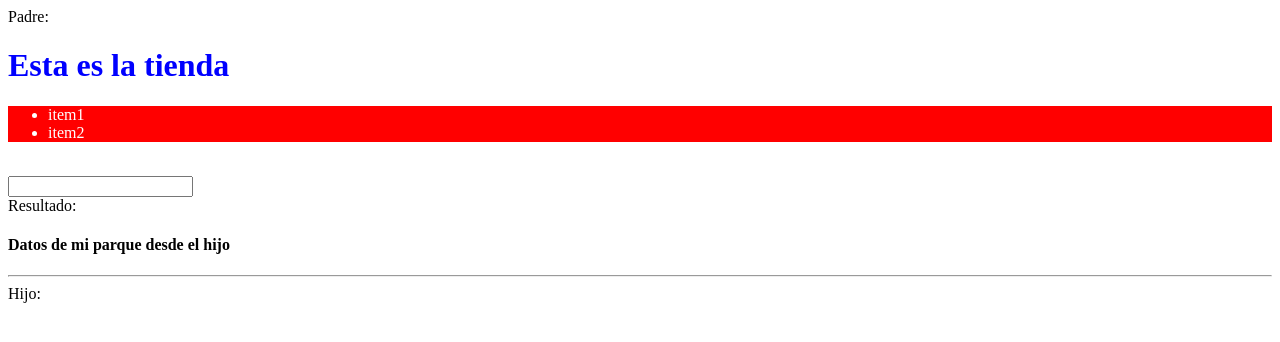
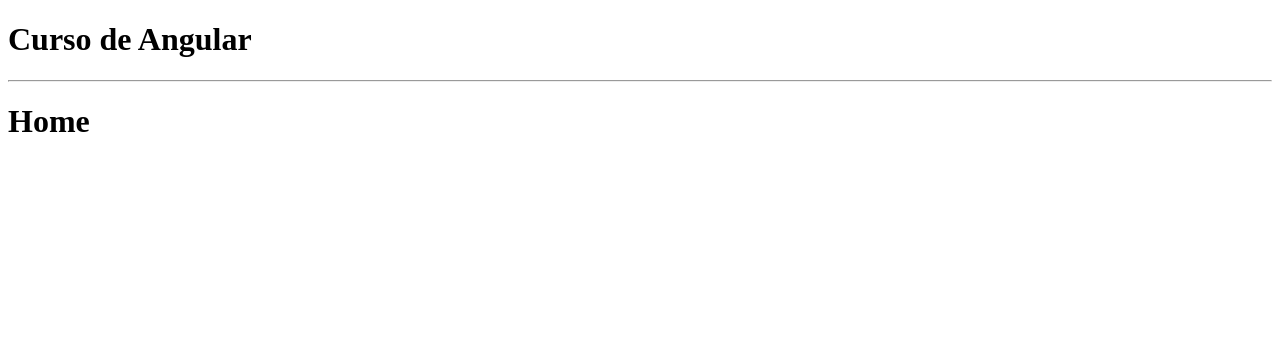
Before and after one commit to jdelagal/curso, an Angular app: page /home in a window 1280 px wide. Shown: the top 342 px of the page. Built offline with nearby package versions, Linux system fonts and the light colour scheme.

Commit message:
rutas contruccion 1.

```diff
--- a/src/app/app.component.html
+++ b/src/app/app.component.html
@@ -1,3 +1,9 @@
 <!--The content below is only a placeholder and can be replaced.-->
+<h1>
+    {{title}}
+</h1>
+
+<hr>
+
 <router-outlet></router-outlet>
 <!--<tienda></tienda>-->
--- a/src/app/app.component.ts
+++ b/src/app/app.component.ts
@@ -9,7 +9,7 @@ import { Component, DoCheck } from '@angular/core';
 })
 
 export class AppComponent implements DoCheck {
-  title = 'curso';
+  title = 'Curso de Angular';
 
   ngDoCheck(){
     console.log("ngDoCheck");
--- /dev/null
+++ b/src/app/components/animals/animals.component.html
@@ -0,0 +1 @@
+<h1>{{title}}</h1>
--- /dev/null
+++ b/src/app/components/animals/animals.component.ts
@@ -0,0 +1,16 @@
+import { Component, OnInit } from '@angular/core';
+
+
+@Component({
+  selector: 'animals',
+  templateUrl: './animals.component.html'
+
+})
+
+export class AnimalsComponent implements OnInit {
+  title = 'Animales';
+
+  ngOnInit(){
+    console.log("AnimalsComponent cargado");
+  }
+}
--- /dev/null
+++ b/src/app/components/contact/contact.component.html
@@ -0,0 +1 @@
+<h1>{{title}}</h1>
--- /dev/null
+++ b/src/app/components/contact/contact.component.ts
@@ -0,0 +1,16 @@
+import { Component, OnInit } from '@angular/core';
+
+
+@Component({
+  selector: 'contact',
+  templateUrl: './contact.component.html'
+
+})
+
+export class ContactComponent implements OnInit {
+  title = 'Contact';
+
+  ngOnInit(){
+    console.log("ContactComponent cargado");
+  }
+}
--- /dev/null
+++ b/src/app/components/home/home.component.html
@@ -0,0 +1 @@
+<h1>{{title}}</h1>
--- /dev/null
+++ b/src/app/components/home/home.component.ts
@@ -0,0 +1,16 @@
+import { Component, OnInit } from '@angular/core';
+
+
+@Component({
+  selector: 'home',
+  templateUrl: './home.component.html'
+
+})
+
+export class HomeComponent implements OnInit {
+  title = 'Home';
+
+  ngOnInit(){
+    console.log("HomeComponent cargado");
+  }
+}
--- /dev/null
+++ b/src/app/components/keepers/keepers.component.html
@@ -0,0 +1 @@
+<h1>{{title}}</h1>
--- /dev/null
+++ b/src/app/components/keepers/keepers.component.ts
@@ -0,0 +1,16 @@
+import { Component, OnInit } from '@angular/core';
+
+
+@Component({
+  selector: 'keepers',
+  templateUrl: './keepers.component.html'
+
+})
+
+export class KeepersComponent implements OnInit {
+  title = 'Cuidadores';
+
+  ngOnInit(){
+    console.log("KeepersComponent cargado");
+  }
+}
```
Also changed, not shown: src/app/app.module.ts (+10 -1 lines), src/app/app.routing.ts (+11 -5 lines).
